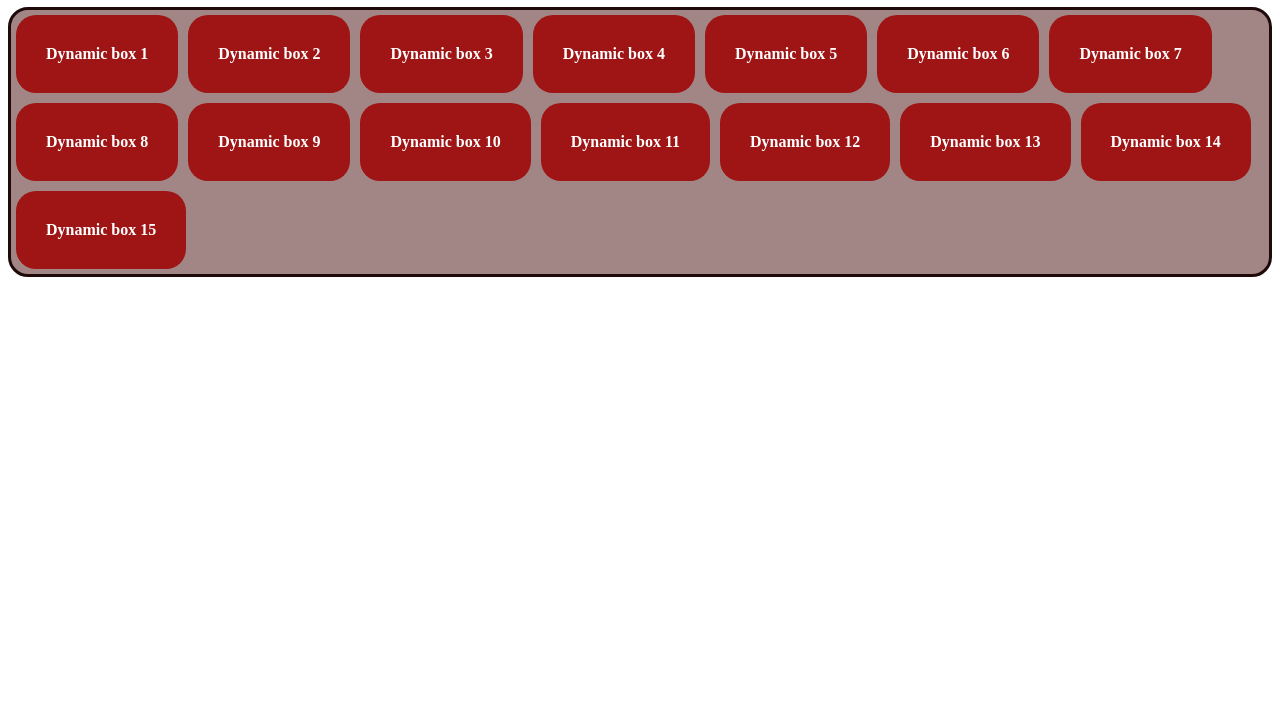
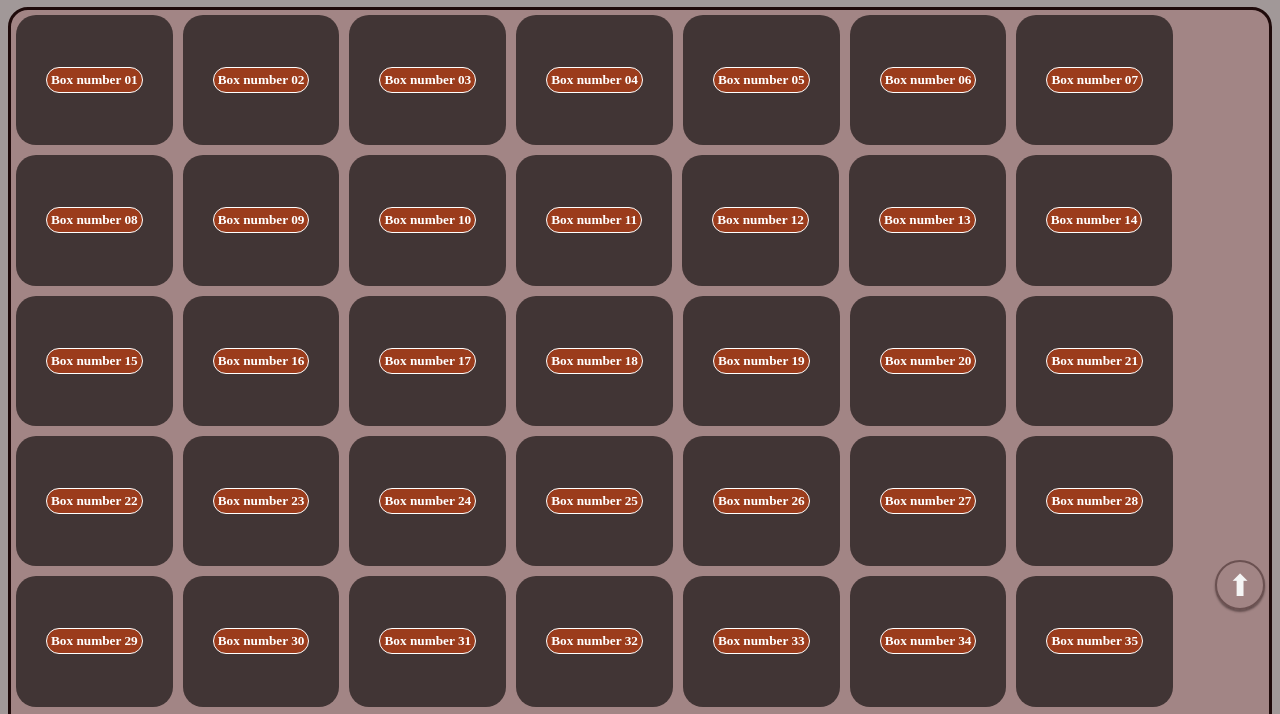
Before and after one commit to kaellandrade/sass, a website built with webpack: page src/index.html in a window 1280 px wide. Shown: the part 175-889 px from the top of the page. Before the commit the page ends 800 px from the top, so only its background shows below. Built offline with nearby package versions, Linux system fonts and the light colour scheme.

Commit message:
Usando aninhamento e variáveis no sass

```diff
--- a/src/index.js
+++ b/src/index.js
@@ -7,14 +7,26 @@ function component() {
 	return element;
 }
 
-function renderBoxs(numberBox = 15) {
+function componentBtnTop() {
+	const btnTop = document.createElement('button');
+	btnTop.classList.add('btn-top');
+	btnTop.addEventListener('click', _ => window.scrollTo({top: 0, behavior: 'smooth'}))
+	return btnTop;
+}
+
+function renderBoxs(numberBox = 100) {
+	const zeroPad = (num, places) => String(num).padStart(places, '0');
+
 	const boxContainerElement = document.createElement('div');
 	boxContainerElement.classList.add('container');
 
 	const boxElementsList = [];
 	for (let i = 1; i <= numberBox; i++) {
 		const newBox = document.createElement('div');
-		newBox.innerHTML = `Dynamic box ${i}`;
+		const newTitle = document.createElement('h5');
+
+		newTitle.innerHTML = `Box number ${zeroPad(i, 2)}`;
+		newBox.appendChild(newTitle);
 		newBox.classList.add('box');
 		boxElementsList.concat(newBox);
 		boxContainerElement.appendChild(newBox);
@@ -23,4 +35,5 @@ function renderBoxs(numberBox = 15) {
 }
 
 document.body.appendChild(component());
+document.body.appendChild(componentBtnTop());
 renderBoxs();
--- /dev/null
+++ b/src/style/_partial/_bodyStyle.scss
@@ -0,0 +1,3 @@
+body{
+  background: rgba(31, 10, 10, 0.42);
+}
--- /dev/null
+++ b/src/style/_partial/_btnTop.scss
@@ -0,0 +1,22 @@
+.btn-top{
+  &:after{
+    content: '⬆';
+    font-size: 30px;
+    color: whitesmoke;
+  }
+  &:hover{
+    background: rgba(40, 19, 19, 0.52);
+  }
+  background: rgba(34, 25, 42, 0);
+  border: 2px solid rgba(31, 10, 10, 0.42);
+  width: 50px;
+  height: 50px;
+  border-radius: 100%;
+  cursor: pointer;
+  box-shadow: 0px 2px 2px rgba(33, 21, 21, 0.47);
+  position: fixed;
+  bottom: 15px;
+  right: 15px;
+  transition: .5s;
+
+}
--- /dev/null
+++ b/src/style/_partial/_variables.scss
@@ -0,0 +1,6 @@
+$primary-color: #a28585;
+$border-width: 3px;
+$border-color: #1f0a0a;
+$boder-radius: 20px;
+$box-color: rgba(10, 7, 7, 0.63);
+$color-text: #fff;
--- a/src/style/main.scss
+++ b/src/style/main.scss
@@ -1,21 +1,27 @@
-$primary-color: #a28585;
-$border-width: 3px;
-$border-color: #1f0a0a;
-$boder-radius: 20px;
-$box-color: #9f1414;
-$color-text: #fff;
-.container{
+@use "_partial/bodyStyle";
+@use "_partial/btnTop";
+@import "_partial/variables";
+.container {
   font-weight: bold;
   color: $color-text;
   flex-wrap: wrap;
   display: flex;
   background: $primary-color;
+  border-radius: $boder-radius;
   border: $border-width solid $border-color;
-  border-radius: $boder-radius;
+
+  .box {
+    border-radius: $boder-radius;
+    padding: 30px;
+    margin: 5px;
+    background: $box-color;
+
+    h5 {
+      padding: 4px;
+      border-radius: $boder-radius;
+      border: 1px solid white;
+      background: rgba(255, 69, 0, 0.47);
+    }
+  }
+
 }
-.box{
-  border-radius: $boder-radius;
-  padding: 30px;
-  margin: 5px;
-  background: $box-color;
-}
```
